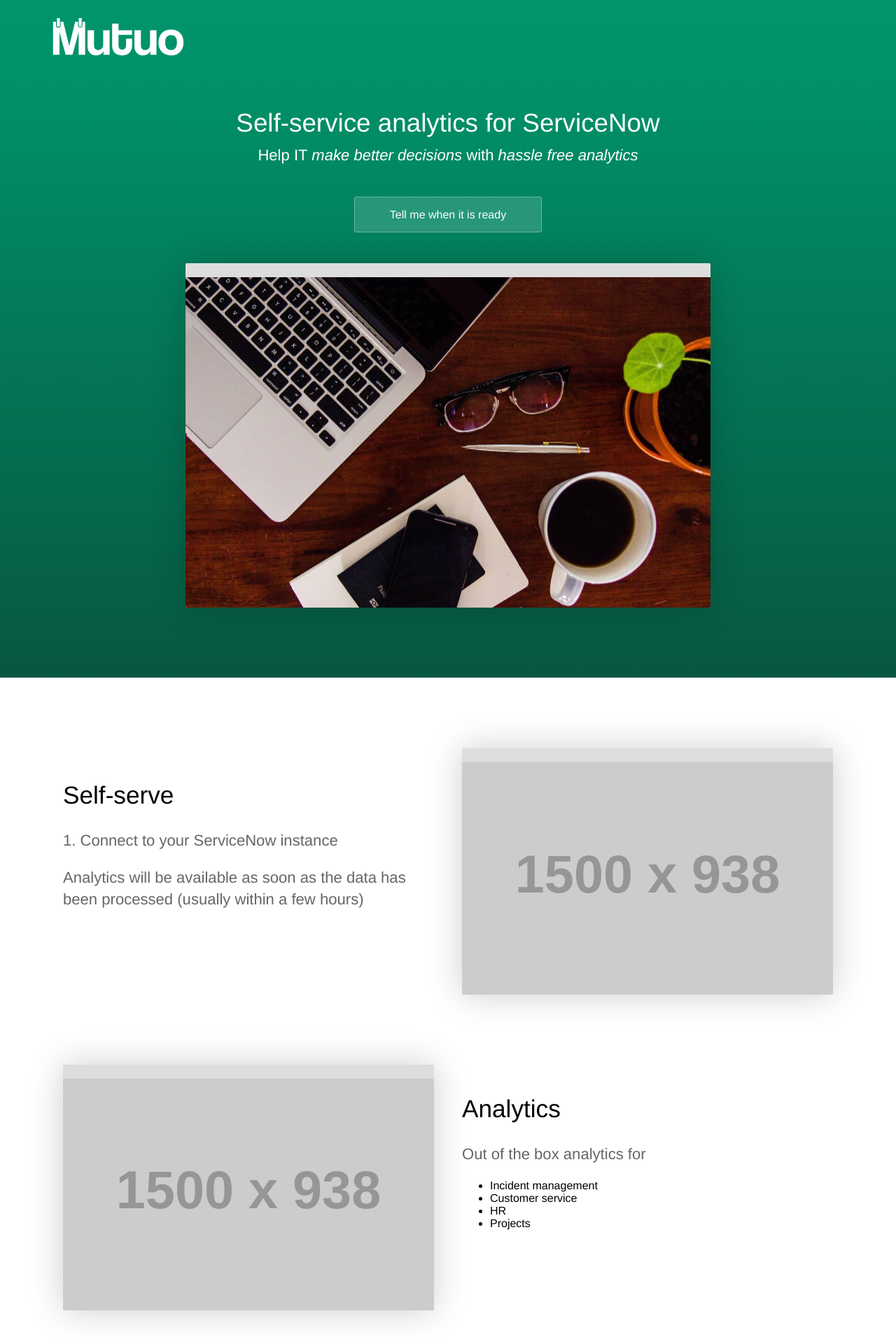
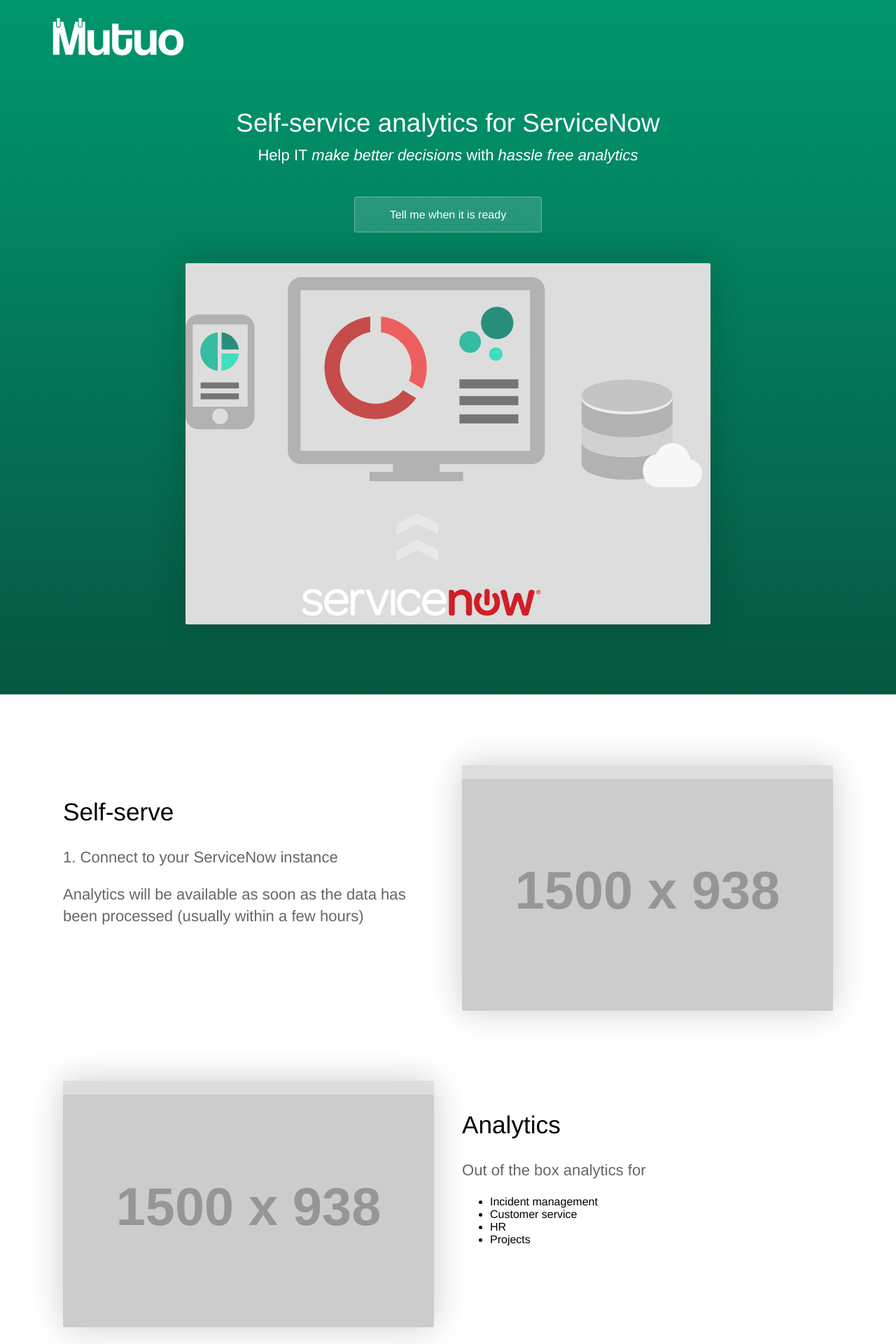
Before and after one commit to markledwich2/mutuosite, a Jekyll site: the page built from index.html, in a window 1280 px wide. Shown: the top 1920 px of the page at 70% size. Built offline with Jekyll 4.4.1, drawn with Linux system fonts in a browser that asks for light colours; the list of posts is cut into pages by our own code.

Commit message:
Updated 'index.html' via CloudCannon

```diff
--- a/index.html
+++ b/index.html
@@ -8,7 +8,7 @@
 		<p class="subtext editable">Help IT <em>make better decisions</em> with <em>hassle free analytics</em></p>
 		<div class="cta button alt"><a href="/sign-up/">Tell me when it is ready</a></div>
 		<div>
-			<img alt="Screenshot" class="screenshot editable" id="cms-identifiable-403" data-cms-cid="403" src="/uploads/versions/deskbackgroundwider---x173-0-4052-2553-1500-945x---.jpg" width="1500" height="945" />
+			<img alt="Screenshot" class="screenshot editable" id="cms-identifiable-403" data-cms-cid="71" width="227" height="150" src="/images/Landing Image.svg" />
 		</div>
 	</div>
 </section>
```
